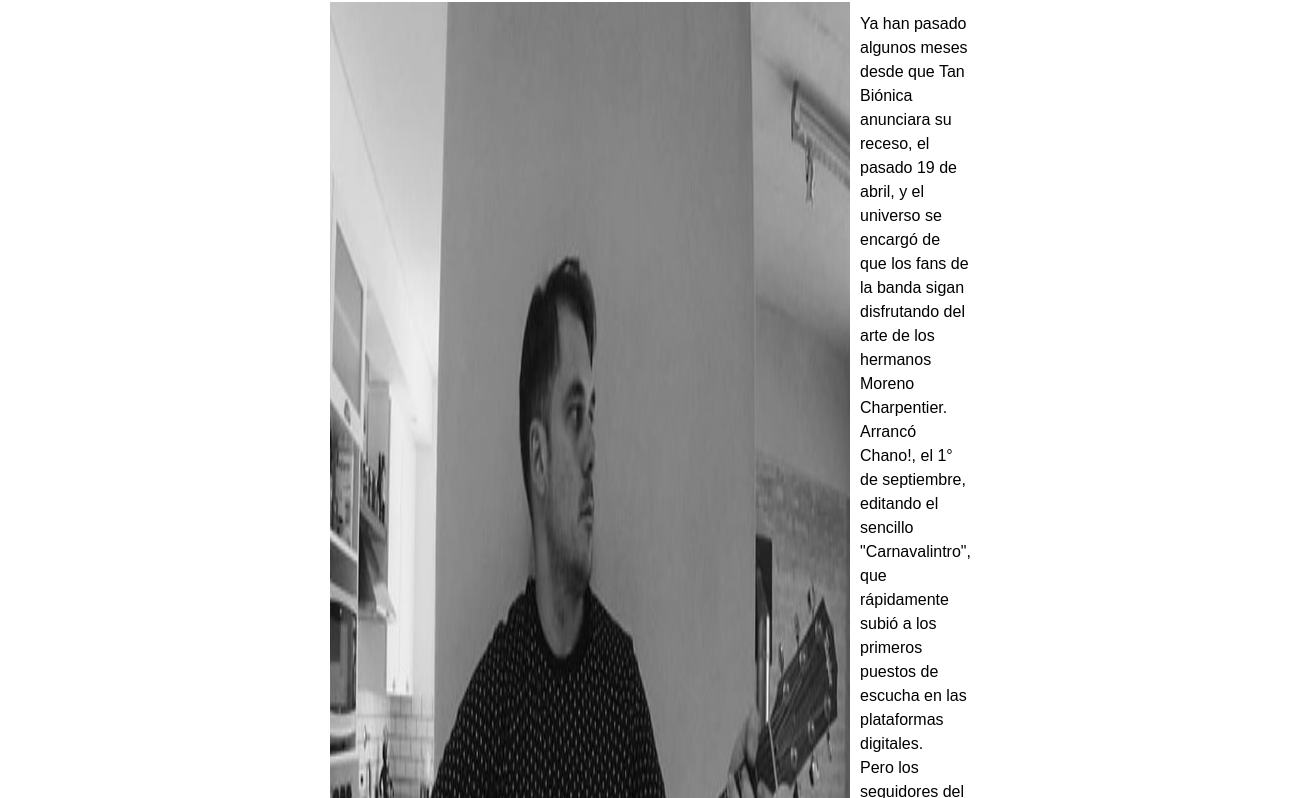
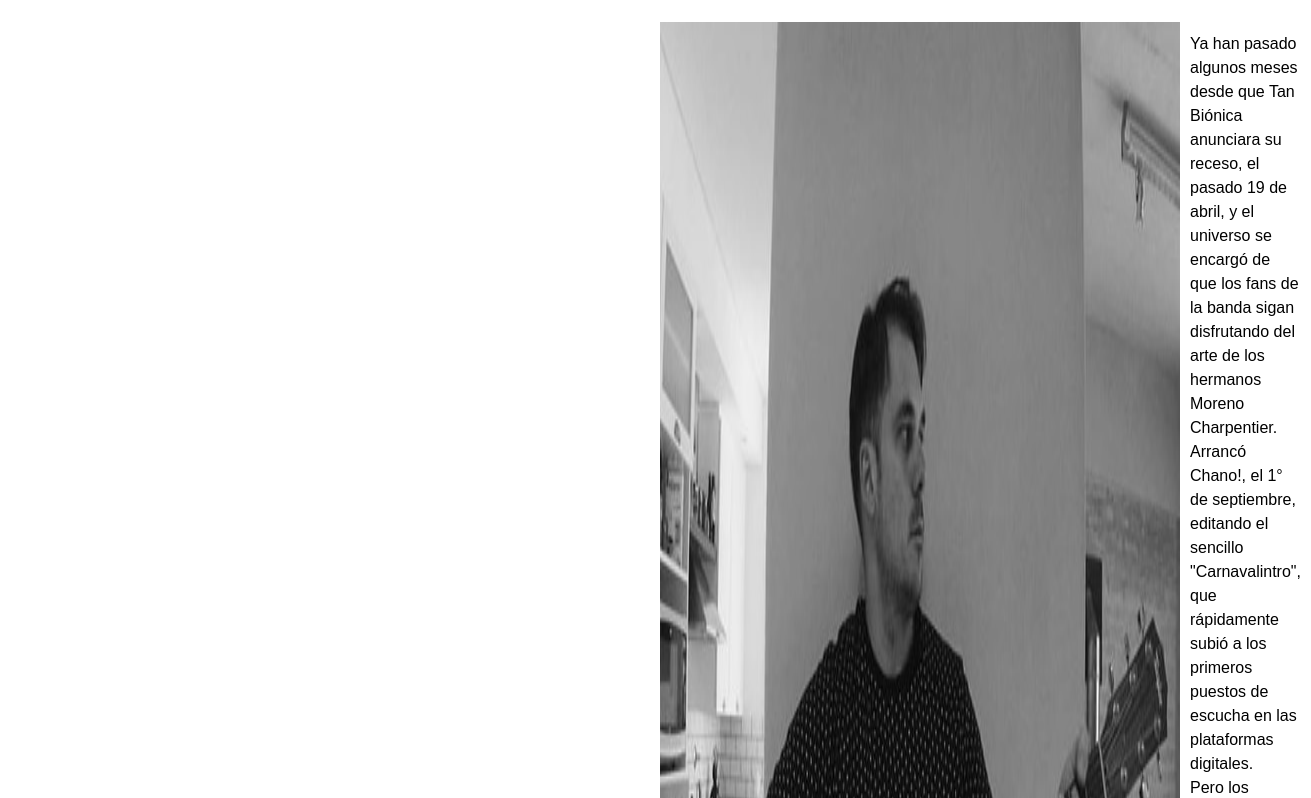
Before and after one commit to leanquito/Entrega-final-correcciones, a plain HTML site: page noticias.html in a window 1280 px wide. Shown: the part 144-942 px from the top of the page, 1311 px wide, since content can reach past the window. Drawn offline with nearby package versions, Linux system fonts and the light colour scheme.

Commit message:
segunda entrega correcciones

```diff
--- a/noticias.html
+++ b/noticias.html
@@ -33,6 +33,7 @@
 </nav>
 		</header>
 		<main>
+		<div class="imagen-texto">
 		<h1>Bambi es solista</h1>
 		<article class="news">
 			<img src="./fotos/bambi.jpg">
@@ -41,7 +42,7 @@
 				Arrancó Chano!, el 1° de septiembre, editando el sencillo "Carnavalintro", que rápidamente subió a los primeros puestos de escucha en las plataformas digitales.<br>
 				Pero los seguidores del bajista no se habían quedado tranquilos, y le reclamaban que no se alejara de la música. Si bien Gonzalo "Bambi" Moreno Charpentier seguía trabajando como productor de otros artistas, no había dado señales reales de subirse a los escenarios. Ahora la noticia está confirmada. El próximo 18 de noviembre estará disponible el primer sencillo de su álbum debut, que será editado en el sello Universal Music.
 			</p>
-
+	</div>
 
 		</article>
 
```
Also changed, not shown: style.css (+4 -16 lines).
